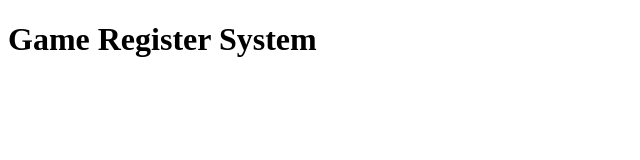
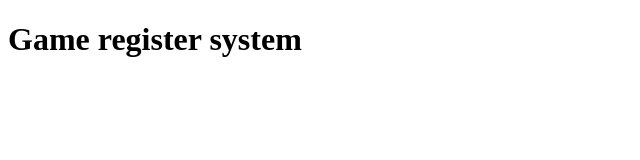
Before and after one commit to Gabriel707/register-system, a plain HTML site: page index.html in a window 1280 px wide. Shown: the whole page, without its empty margins (0-640 px from the left). Drawn offline with Linux system fonts and the light colour scheme.

Commit message:
Index updated and YAML file created

```diff
--- a/index.html
+++ b/index.html
@@ -6,7 +6,7 @@
     <title>My Games</title>
 </head>
 <body>
-    <h1>Game Register System</h1>
+    <h1>Game register system</h1>
 <script src="app.js"><</script>
 </body>
 </html>
```
Also changed, not shown: 1 other file.
